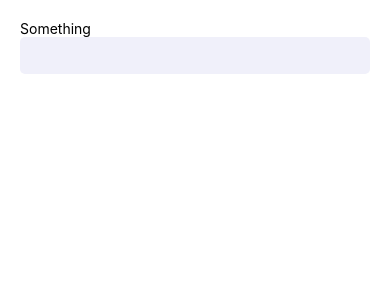
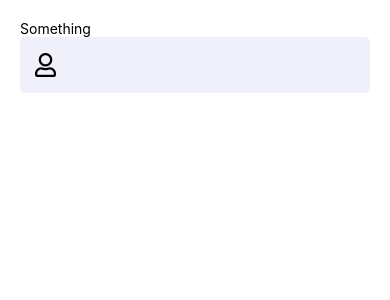
Before and after one commit to KennedyMungai/WhatsappClone, a React Native app: screen / in a window 390 px wide. Shown: the top 300 px of the page. Built offline with nearby package versions, Linux system fonts and the light colour scheme.

Commit message:
Added some styling to the input component

```diff
--- a/components/Input.js
+++ b/components/Input.js
@@ -1,12 +1,14 @@
 import { View, StyleSheet, Text, TextInput } from 'react-native'
 import colors from '../constants/colors'
+import { FontAwesome5 } from '@expo/vector-icons';
 
 const Input = ({ style, label }) => {
     return (
         <View style={[styles.inputMainViewComponent, style]}>
             <Text>{label}</Text>
-            <View>
-                <TextInput style={styles.inputMainViewInput} />
+            <View style={styles.inputMainViewInput} >
+                <FontAwesome5 name="user" size={24} color="black" />
+                <TextInput />
             </View>
         </View>
     )
@@ -22,6 +24,9 @@ const styles = StyleSheet.create({
         width: '100%',
         backgroundColor: colors.nearlyWhite,
         borderRadius: 5,
-        padding: 10
+        padding: 15,
+        flexDirection: 'row',
+        justifyContent: 'flex-start',
+        alignItems: 'center'
     }
 })
```
